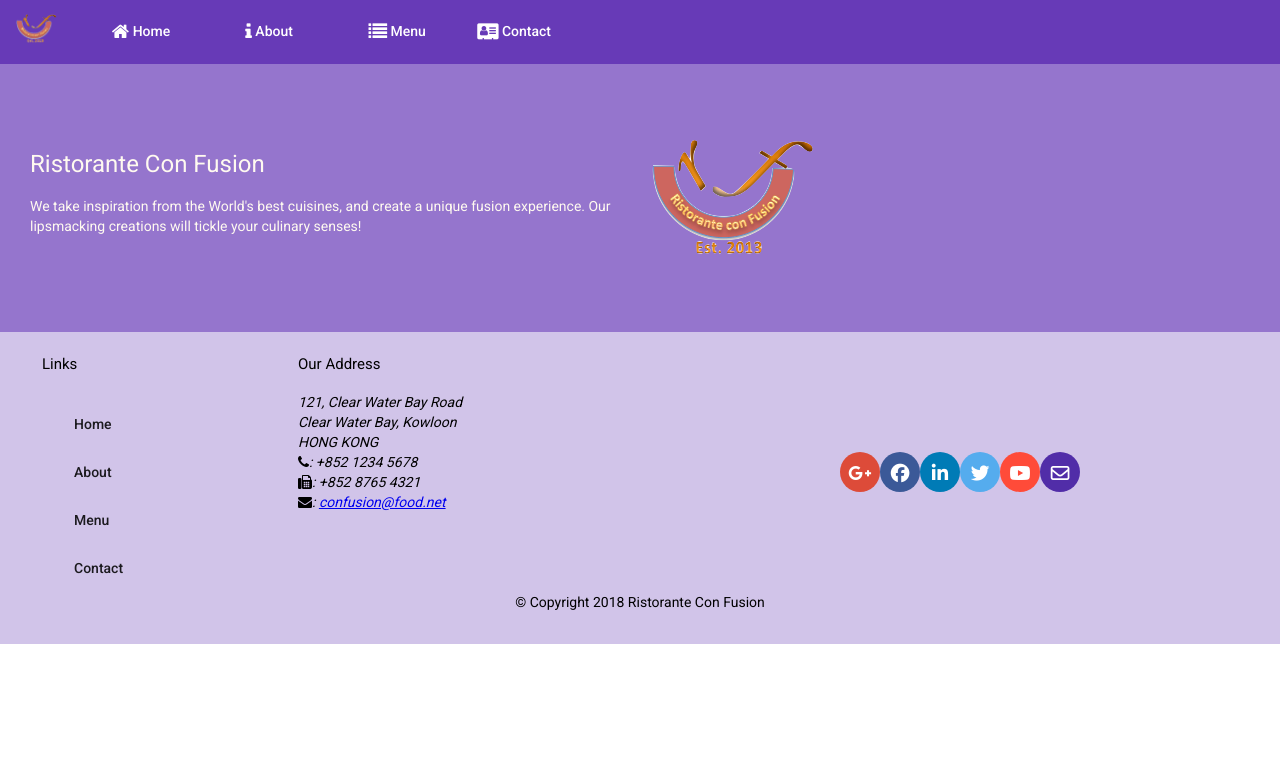
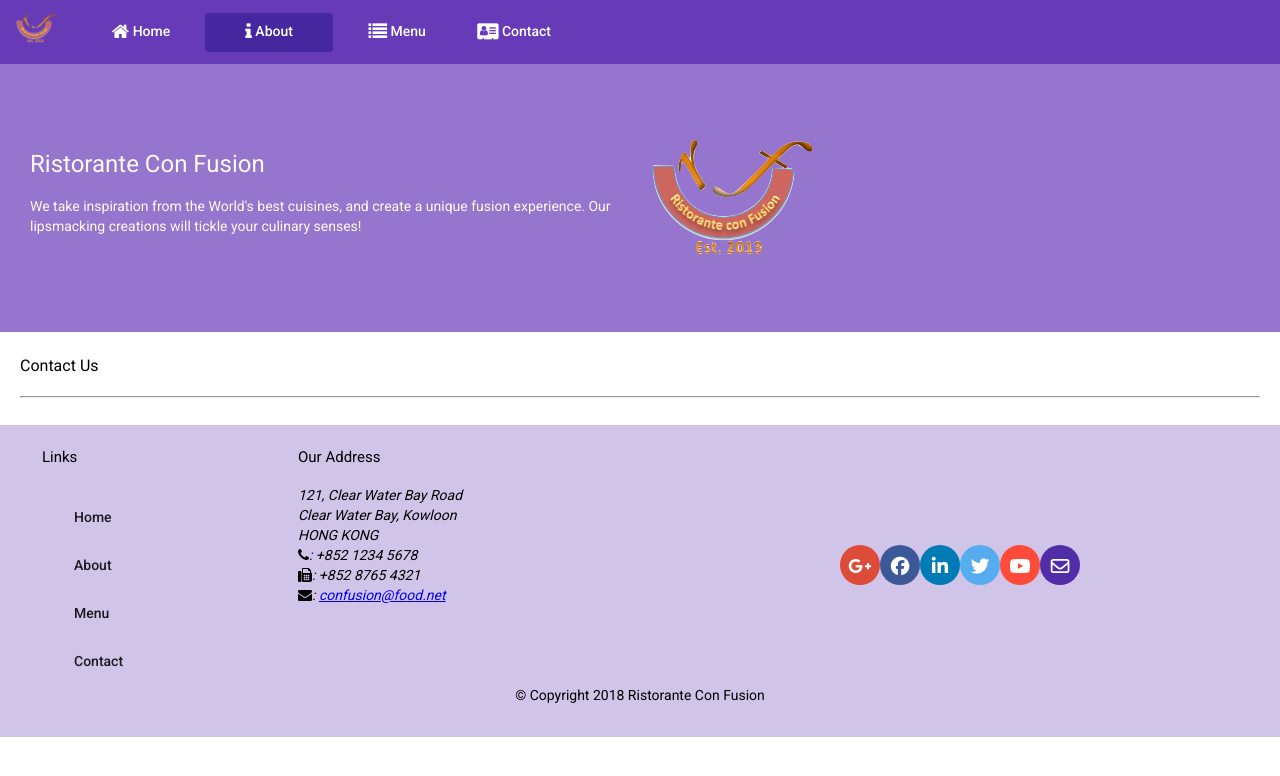
Before and after one commit to wongzhixuan/Angular-Restaurant-app, an Angular app: page /about in a window 1280 px wide. Before the commit this address led to /. Shown: the top 776 px of the page. Built offline with nearby package versions, Linux system fonts and the light colour scheme.

Commit message:
router basic

```diff
--- a/src/app/about/about.component.html
+++ b/src/app/about/about.component.html
@@ -1 +1,10 @@
-<p>about works!</p>
+<div class="container"
+  fxLayout="column"
+  fxLayoutGap="10px">
+
+  <div fxFlex>
+    <div>
+        <h3>Contact Us</h3>
+        <hr>
+    </div>
+  </div>
--- a/src/app/app-routing/app-routing.module.ts
+++ b/src/app/app-routing/app-routing.module.ts
@@ -10,6 +10,7 @@ const routes: Routes = [
   { path: 'menu', component: MenuComponent },
   { path: 'contactus', component: ContactComponent },
   { path: 'dishdetail/:id', component: DishdetailComponent },
+  { path: 'about', component: AboutComponent },
   { path: '', redirectTo: '/home', pathMatch: 'full' },
 ];
 
@@ -19,4 +20,4 @@ const routes: Routes = [
     RouterModule.forRoot(routes)],
   exports: [RouterModule],
 })
-export class AppRoutingModule {}
+export class AppRoutingModule { }
--- a/src/app/footer/footer.component.html
+++ b/src/app/footer/footer.component.html
@@ -10,7 +10,7 @@
         <h4>Links</h4>
         <mat-list>
           <mat-list-item><a mat-button routerLink="/home">Home</a></mat-list-item>
-          <mat-list-item><a mat-button>About</a></mat-list-item>
+          <mat-list-item><a mat-button routerLink = "/about">About</a></mat-list-item>
           <mat-list-item><a mat-button routerLink="/menu">Menu</a></mat-list-item>
           <mat-list-item><a mat-button routerLink="/contactus">Contact</a></mat-list-item>
         </mat-list>
--- a/src/app/header/header.component.html
+++ b/src/app/header/header.component.html
@@ -3,7 +3,7 @@
 <span><img src="/assets/images/logo.png" height=30 width=41></span>
 <div class="example-button-row ">
 <a mat-button fxFlex routerLink = "/home" routerLinkActive="active"><span class="fa fa-home fa-lg"></span> Home</a>
-<a mat-button fxFlex routerLinkActive="active"><span class="fa fa-info fa-lg"></span> About</a>
+<a mat-button fxFlex routerLink = "/about" routerLinkActive="active"><span class="fa fa-info fa-lg"></span> About</a>
 <a mat-button fxFlex routerLink="/menu" routerLinkActive="active"><span class="fa fa-list fa-lg"></span> Menu</a>
 <a mat-button routerLink="/contactus" routerLinkActive="active"><span class="fa fa-address-card fa-lg"></span> Contact</a></div>
 </div>
```
